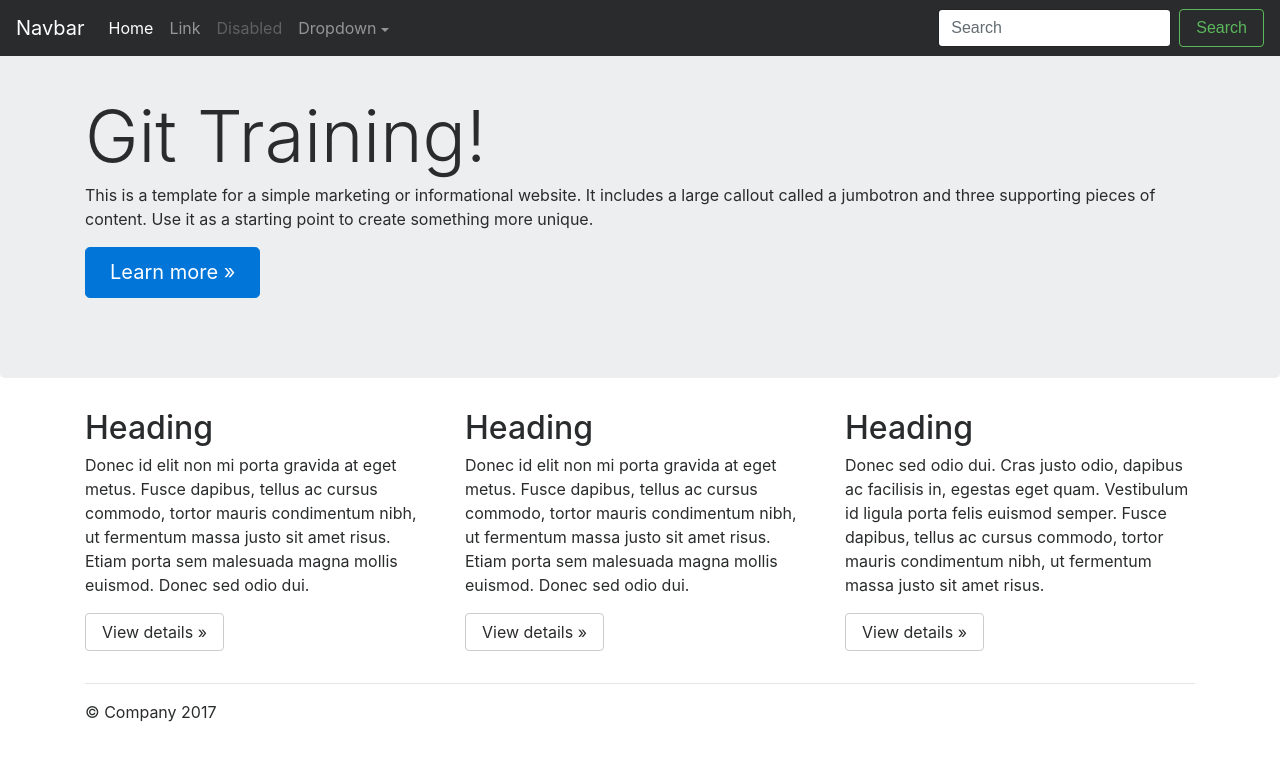
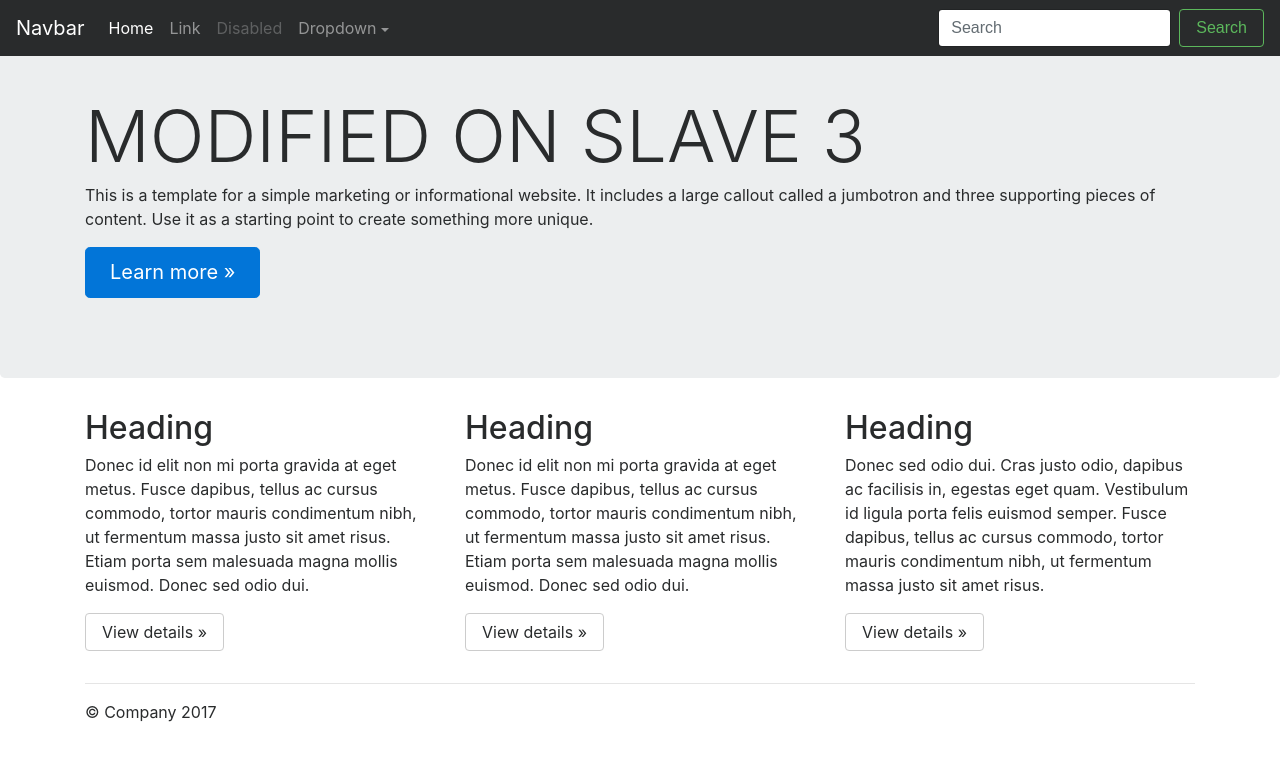
Before and after one commit to christiantiquia/gitdemo, a plain HTML site: page index.html in a window 1280 px wide. Drawn offline with nearby package versions, Linux system fonts and the light colour scheme; a script that the page names is missing.

Commit message:
modified from slave3

```diff
--- a/index.html
+++ b/index.html
@@ -54,7 +54,7 @@
     <!-- Main jumbotron for a primary marketing message or call to action -->
     <div class="jumbotron">
       <div class="container">
-        <h1 class="display-3">Git Training!</h1>
+        <h1 class="display-3">MODIFIED ON SLAVE 3</h1>
         <p>This is a template for a simple marketing or informational website. It includes a large callout called a jumbotron and three supporting pieces of content. Use it as a starting point to create something more unique.</p>
         <p><a class="btn btn-primary btn-lg" href="#" role="button">Learn more &raquo;</a></p>
       </div>
```
